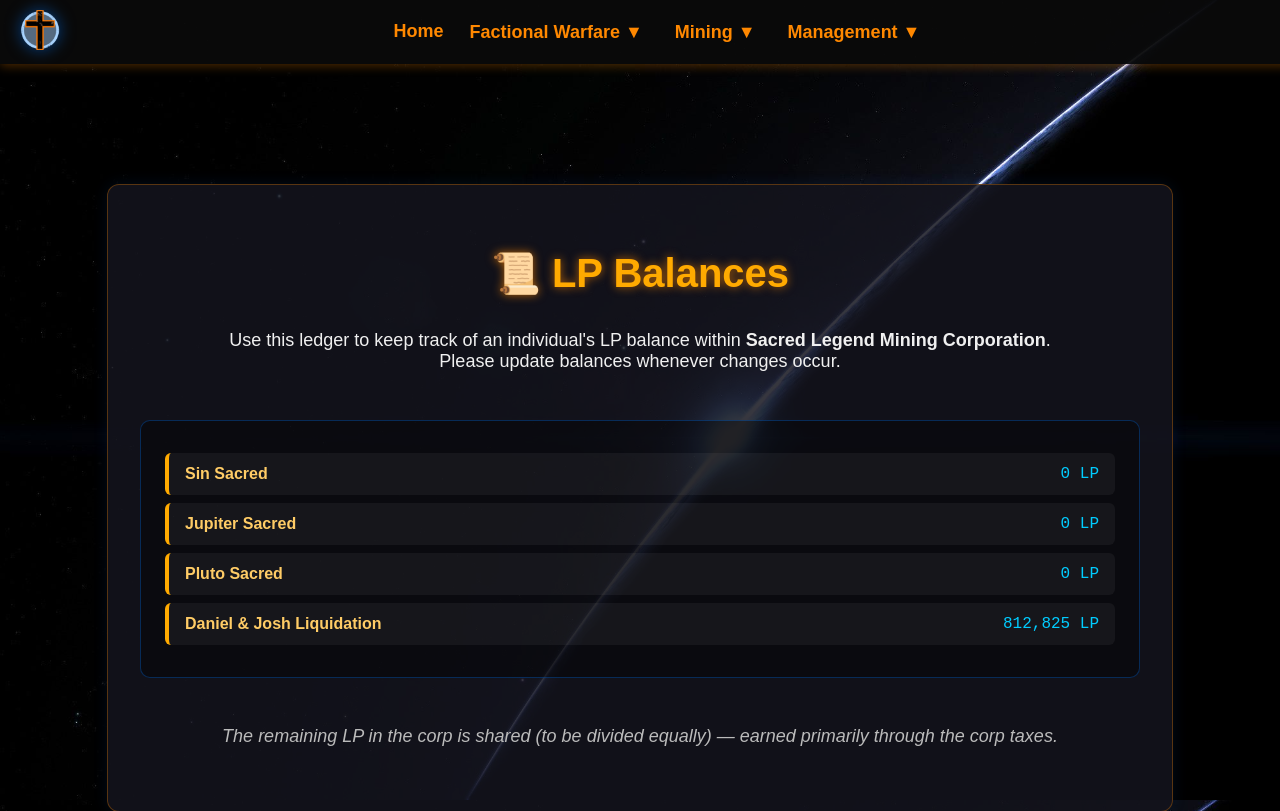
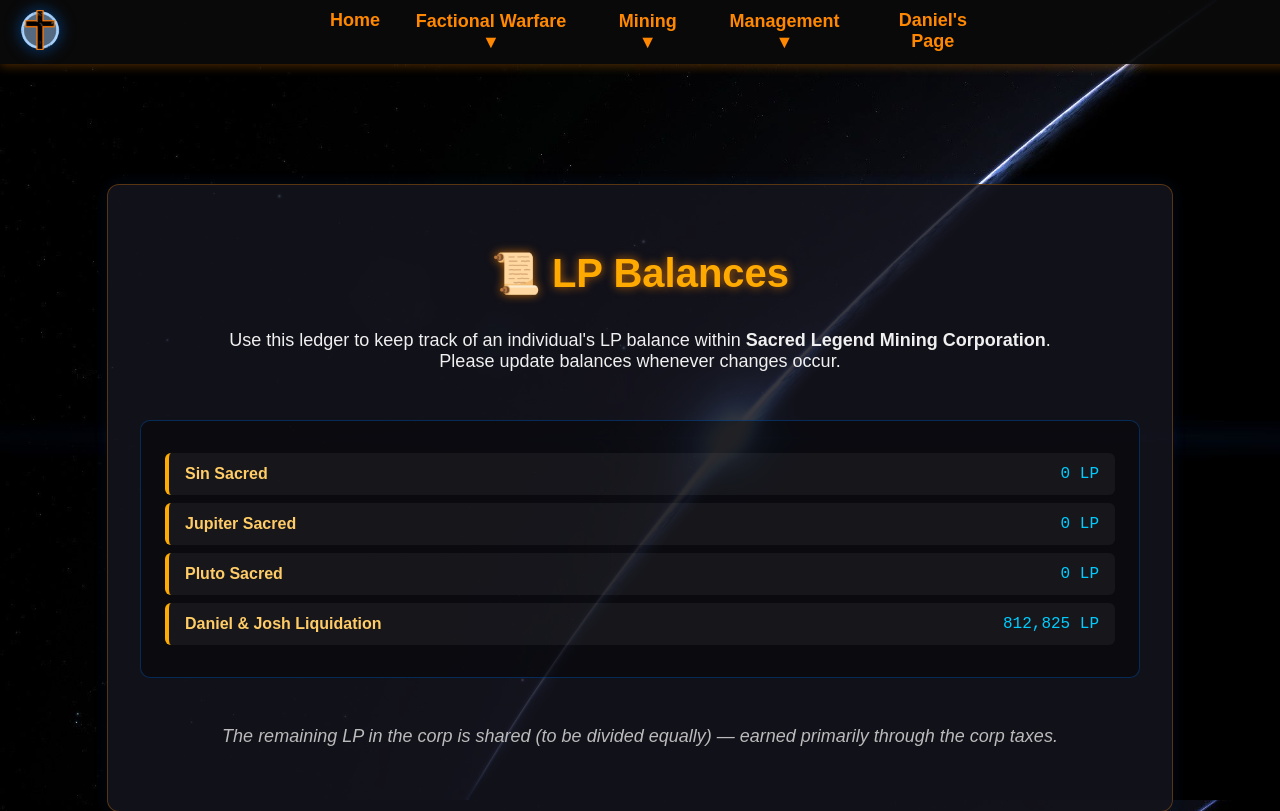
Before and after one commit to JBratvold/SLMC, a Flask app: page /balances in a window 1280 px wide. Shown: the top 811 px of the page. Run offline with Flask 3, Linux system fonts and the light colour scheme.

Commit message:
Add link to dans page

```diff
--- a/templates/base.html
+++ b/templates/base.html
@@ -82,6 +82,7 @@
                         <a href="/balances">ISK/LP Balances</a>
                     </div>
                 </div>
+                <a href="/danielspage">Daniel's Page</a>
             </div>
         </nav>
 
```
